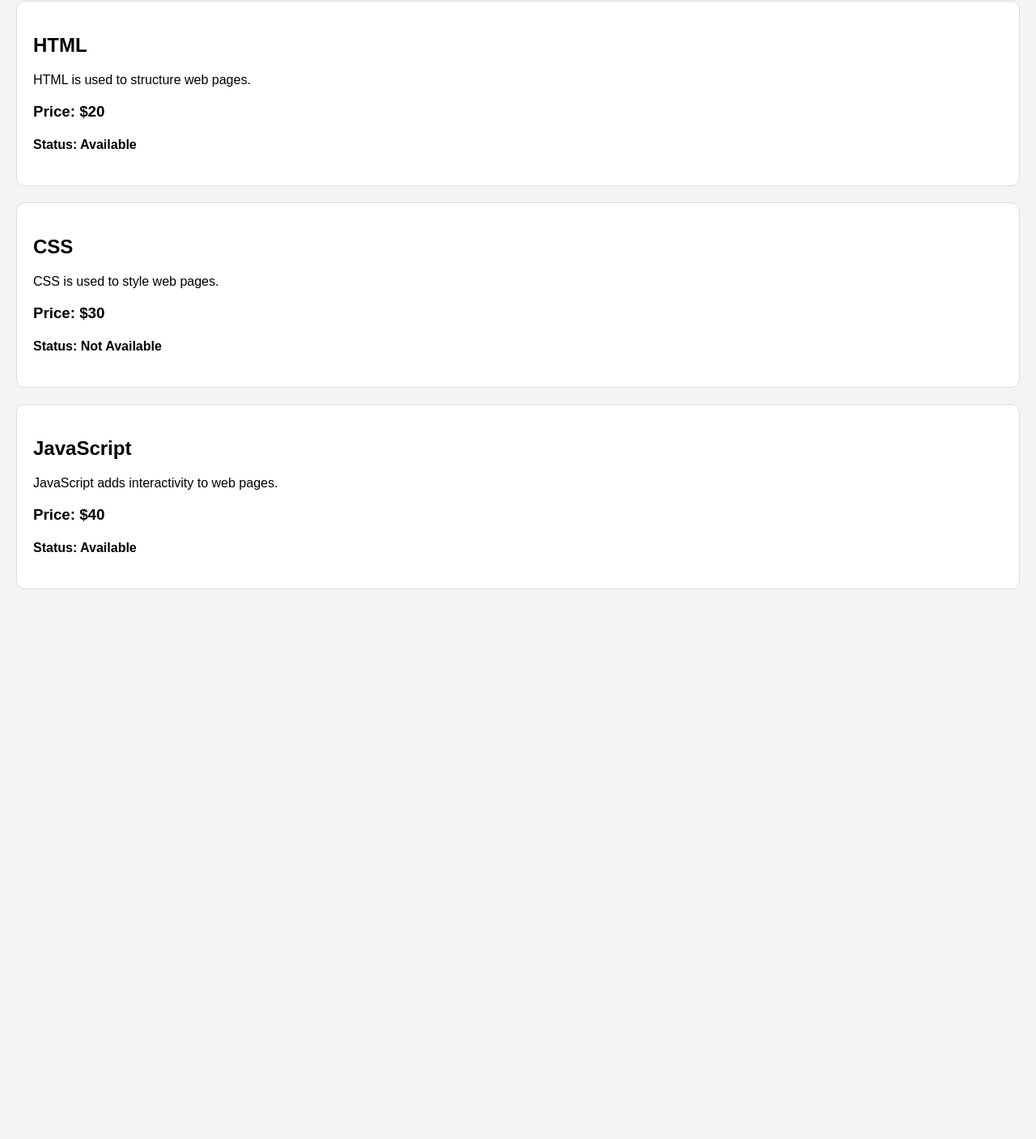
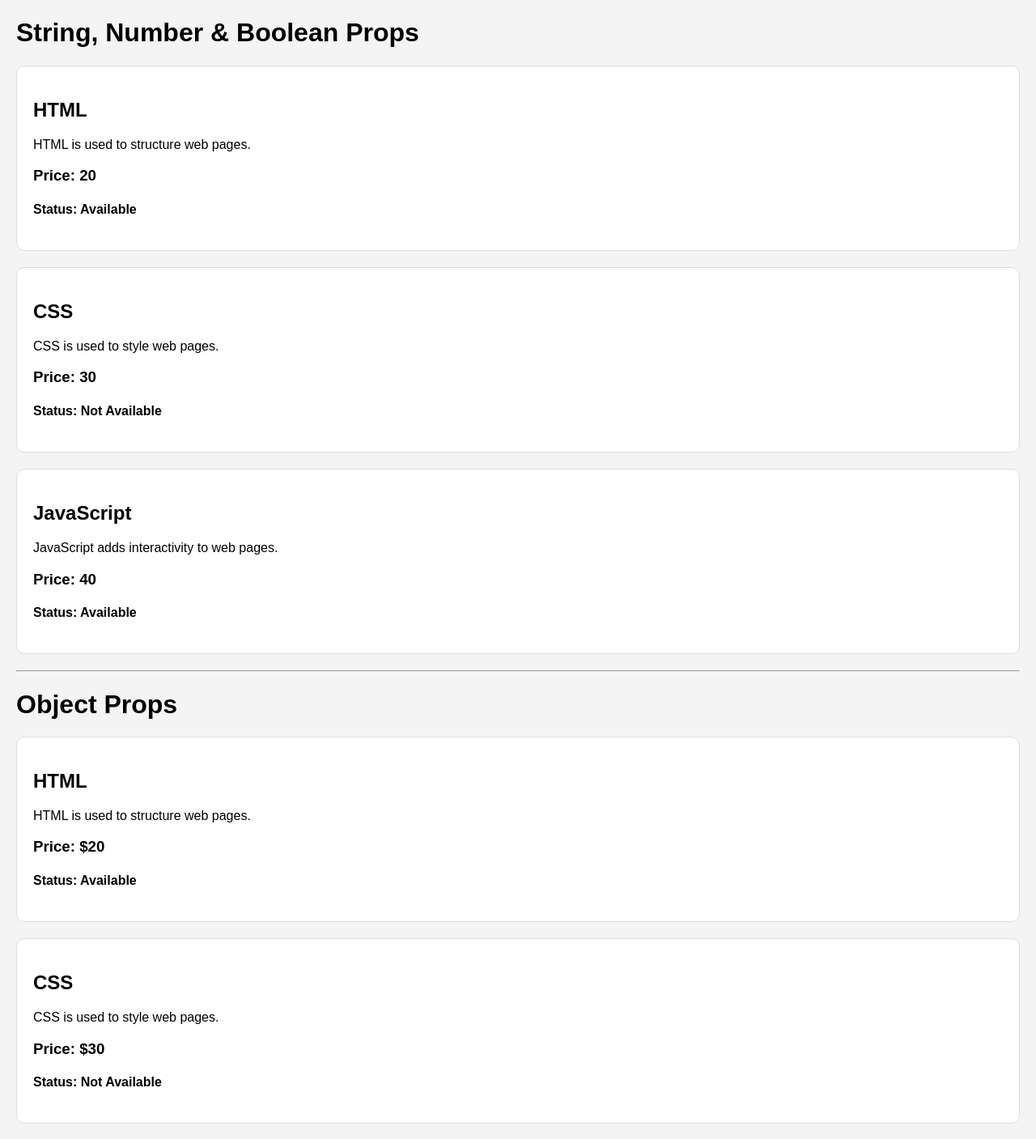
Before and after one commit to asmashahzadi764-alt/react-concepts-and-projects, a React (Vite) app in the folder 03-react-props/: page / in a window 1280 px wide. Shown: the part 19-1426 px from the top of the page at 81% size. Before the commit the page ends 800 px from the top, so only its background shows below. Built offline with nearby package versions, Linux system fonts and the light colour scheme.

Commit message:
feat: add object props example

```diff
--- a/03-react-props/src/App.jsx
+++ b/03-react-props/src/App.jsx
@@ -1,4 +1,5 @@
 import Card from "./components/Card";
+import ObjectCard from "./components/ObjectCard";
 
 function App() {
   const htmlCourse = {
@@ -7,12 +8,14 @@ function App() {
     price: 20,
     isAvailable: true,
   };
+
   const cssCourse = {
     title: "CSS",
     description: "CSS is used to style web pages.",
     price: 30,
     isAvailable: false,
   };
+
   const jsCourse = {
     title: "JavaScript",
     description: "JavaScript adds interactivity to web pages.",
@@ -22,9 +25,36 @@ function App() {
 
   return (
     <>
-      <Card course={htmlCourse} />
-      <Card course={cssCourse} />
-      <Card course={jsCourse} />
+      <h1>String, Number & Boolean Props</h1>
+
+      <Card
+        title="HTML"
+        description="HTML is used to structure web pages."
+        price={20}
+        isAvailable={true}
+      />
+
+      <Card
+        title="CSS"
+        description="CSS is used to style web pages."
+        price={30}
+        isAvailable={false}
+      />
+
+      <Card
+        title="JavaScript"
+        description="JavaScript adds interactivity to web pages."
+        price={40}
+        isAvailable={true}
+      />
+
+      <hr />
+
+      <h1>Object Props</h1>
+
+      <ObjectCard course={htmlCourse} />
+      <ObjectCard course={cssCourse} />
+      <ObjectCard course={jsCourse} />
     </>
   );
 }
--- /dev/null
+++ b/03-react-props/src/components/ObjectCard.jsx
@@ -0,0 +1,20 @@
+function ObjectCard(props) {
+  return (
+    <div className="card">
+      <h2>{props.course.title}</h2>
+
+      <p>{props.course.description}</p>
+
+      <h3>Price: ${props.course.price}</h3>
+
+      <h4>
+        Status:{" "}
+        {props.course.isAvailable
+          ? "Available"
+          : "Not Available"}
+      </h4>
+    </div>
+  );
+}
+
+export default ObjectCard;
--- a/03-react-props/src/components/card.jsx
+++ b/03-react-props/src/components/card.jsx
@@ -1,13 +1,10 @@
 function Card(props) {
   return (
     <div className="card">
-      <h2>{props.course.title}</h2>
-      <p>{props.course.description}</p>
-      <h3>Price: ${props.course.price}</h3>
-      <h4>Status:{" "}
-        {props.course.isAvailable
-          ? "Available"
-          : "Not Available"}</h4>
+      <h2>{props.title}</h2>
+      <p>{props.description}</p>
+      <h3>Price: {props.price}</h3>
+      <h4>Status: {props.isAvailable ? "Available" : "Not Available"}</h4>
     </div>
   );
 }
```
